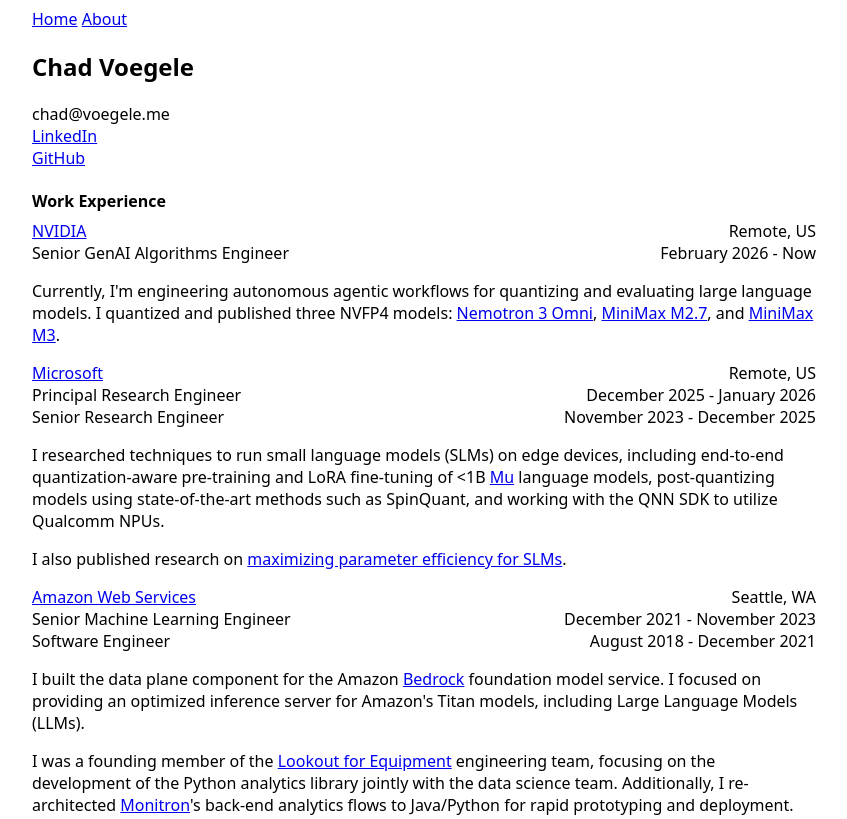
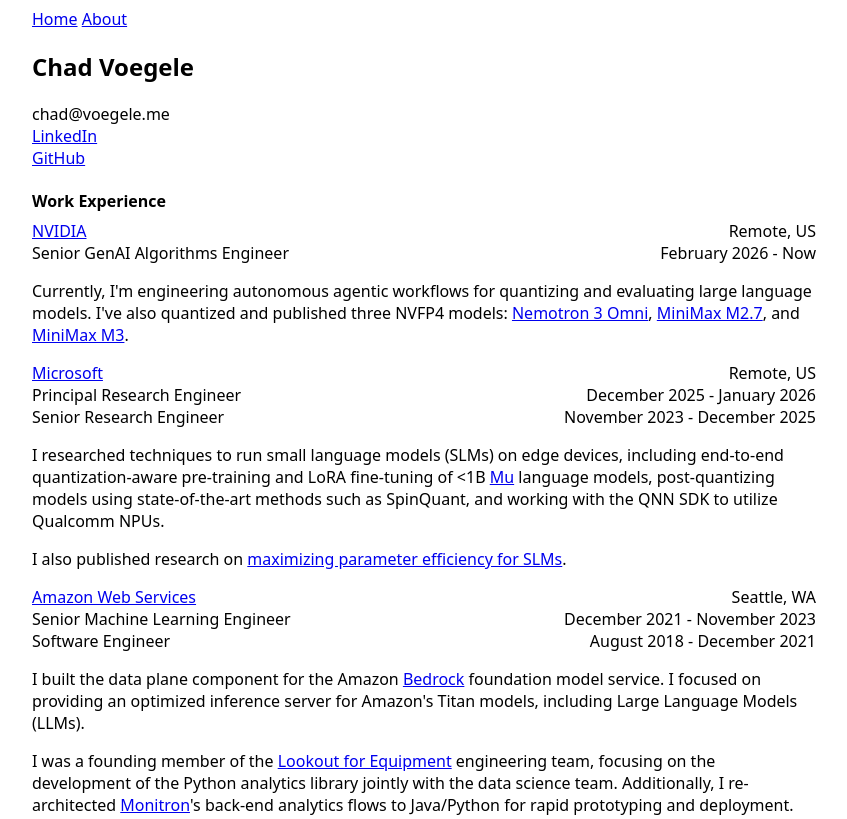
Before and after one commit to chadvoegele/blog, an Eleventy site: page about.njk in a window 1280 px wide. Shown: the top 819 px of the page, without its empty margins (216-1063 px from the left). Built offline with nearby package versions, Linux system fonts and the light colour scheme; Eleventy itself is replaced by a stand-in of ours; files that its build step writes are made by us from their sources.

Commit message:
Use present perfect for published NVIDIA models

```diff
--- a/about.njk
+++ b/about.njk
@@ -44,7 +44,7 @@
 
 <p>
 Currently, I'm engineering autonomous agentic workflows for quantizing and evaluating large
-language models. I quantized and published three NVFP4 models:
+language models. I've also quantized and published three NVFP4 models:
 <a href="https://huggingface.co/nvidia/Nemotron-3-Nano-Omni-30B-A3B-Reasoning-NVFP4">Nemotron 3 Omni</a>,
 <a href="https://huggingface.co/nvidia/MiniMax-M2.7-NVFP4">MiniMax M2.7</a>, and
 <a href="https://huggingface.co/nvidia/MiniMax-M3-NVFP4">MiniMax M3</a>.
```
